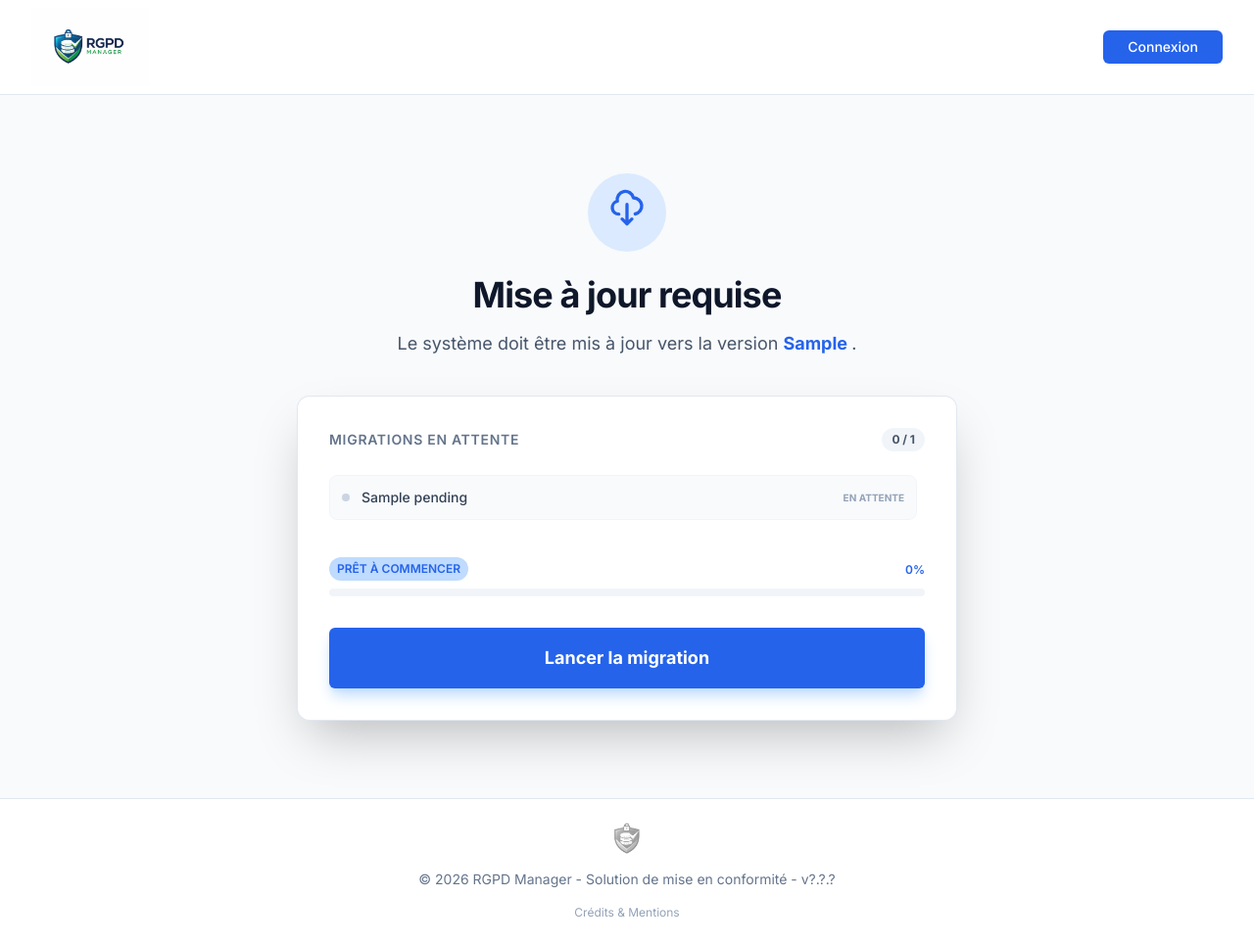
After one commit to vthuillier/RGPD-manager, a PHP site: template templates/upgrade/index.php in a window 1280 px wide. The commit adds this page. Shown: the whole page at 98% size. Run offline with PHP 8.4, Linux system fonts and the light colour scheme; the template is opened without the code that fills it: most values are stand-ins (such as "Sample title", 1, 10 or a date in 2020); some libraries are stand-ins or nearby versions.

Commit message:
feat: Add database migration manager and interactive upgrade UI.

```diff
--- /dev/null
+++ b/templates/upgrade/index.php
@@ -0,0 +1,181 @@
+<div class="max-w-2xl mx-auto py-12">
+    <div class="text-center mb-10">
+        <div class="inline-flex items-center justify-center w-20 h-20 bg-primary-100 rounded-full mb-6">
+            <svg class="w-10 h-10 text-primary-600 animate-bounce" fill="none" stroke="currentColor"
+                viewBox="0 0 24 24">
+                <path stroke-linecap="round" stroke-linejoin="round" stroke-width="2"
+                    d="M7 16a4 4 0 01-.88-7.903A5 5 0 1115.9 6L16 6a5 5 0 011 9.9M9 19l3 3m0 0l3-3m-3 3V10"></path>
+            </svg>
+        </div>
+        <h1 class="text-4xl font-extrabold text-slate-900 tracking-tight">Mise à jour requise</h1>
+        <p class="text-lg text-slate-600 mt-4">Le système doit être mis à jour vers la version <span
+                class="font-bold text-primary-600">
+                <?= $targetVersion ?>
+            </span>.</p>
+    </div>
+
+    <div class="card shadow-2xl border-0 ring-1 ring-slate-200">
+        <div class="p-8">
+            <div class="flex items-center justify-between mb-6">
+                <h2 class="text-sm font-semibold text-slate-500 uppercase tracking-wider">Migrations en attente</h2>
+                <span id="counter" class="text-xs font-bold bg-slate-100 text-slate-600 px-2.5 py-1 rounded-full">
+                    0 /
+                    <?= count($pending) ?>
+                </span>
+            </div>
+
+            <div class="space-y-3 mb-8 max-h-60 overflow-y-auto pr-2 custom-scrollbar">
+                <?php foreach ($pending as $index => $migration): ?>
+                    <div id="mig-<?= $index ?>"
+                        class="flex items-center justify-between p-3 rounded-lg border border-slate-100 bg-slate-50 transition-all duration-300">
+                        <div class="flex items-center gap-3">
+                            <div class="status-icon w-2 h-2 rounded-full bg-slate-300"></div>
+                            <span class="text-sm font-medium text-slate-700">
+                                <?= htmlspecialchars($migration['name']) ?>
+                            </span>
+                        </div>
+                        <span class="status-text text-[10px] font-bold uppercase text-slate-400">En attente</span>
+                    </div>
+                <?php endforeach; ?>
+            </div>
+
+            <div class="relative pt-1">
+                <div class="flex mb-2 items-center justify-between">
+                    <div>
+                        <span id="progress-text"
+                            class="text-xs font-semibold inline-block py-1 px-2 uppercase rounded-full text-primary-600 bg-primary-200">
+                            Prêt à commencer
+                        </span>
+                    </div>
+                    <div class="text-right">
+                        <span id="percentage" class="text-xs font-semibold inline-block text-primary-600">
+                            0%
+                        </span>
+                    </div>
+                </div>
+                <div class="overflow-hidden h-2 mb-4 text-xs flex rounded-full bg-slate-100">
+                    <div id="progress-bar" style="width:0%"
+                        class="shadow-none flex flex-col text-center whitespace-nowrap text-white justify-center bg-primary-500 transition-all duration-500">
+                    </div>
+                </div>
+            </div>
+
+            <div class="mt-8 flex flex-col gap-4">
+                <button id="start-btn"
+                    class="w-full btn btn-primary py-4 text-lg font-bold shadow-lg shadow-primary-200">
+                    Lancer la migration
+                </button>
+                <p id="error-msg" class="hidden text-sm text-red-600 bg-red-50 p-4 rounded-lg border border-red-100">
+                </p>
+            </div>
+        </div>
+    </div>
+</div>
+
+<style>
+    .custom-scrollbar::-webkit-scrollbar {
+        width: 4px;
+    }
+
+    .custom-scrollbar::-webkit-scrollbar-track {
+        background: transparent;
+    }
+
+    .custom-scrollbar::-webkit-scrollbar-thumb {
+        background: #e2e8f0;
+        border-radius: 10px;
+    }
+
+    .mig-applying {
+        @apply border-primary-200 bg-primary-50 ring-1 ring-primary-100;
+    }
+
+    .mig-done {
+        @apply border-green-200 bg-green-50;
+    }
+
+    .mig-error {
+        @apply border-red-200 bg-red-50;
+    }
+</style>
+
+<script>
+    const startBtn = document.getElementById('start-btn');
+    const progressBar = document.getElementById('progress-bar');
+    const progressText = document.getElementById('progress-text');
+    const percentageText = document.getElementById('percentage');
+    const counterText = document.getElementById('counter');
+    const errorMsg = document.getElementById('error-msg');
+
+    const migrations = <?= json_encode(array_keys($pending)) ?>;
+    const total = migrations.length;
+    let current = 0;
+
+    async function processMigration() {
+        if (current >= total) {
+            progressText.textContent = "Mise à jour terminée !";
+            progressText.className = "text-xs font-semibold inline-block py-1 px-2 uppercase rounded-full text-green-600 bg-green-200";
+            startBtn.textContent = "Accéder à l'application";
+            startBtn.className = "w-full btn bg-green-600 hover:bg-green-700 text-white py-4 text-lg font-bold shadow-lg shadow-green-200";
+            startBtn.disabled = false;
+            startBtn.onclick = () => window.location.href = 'index.php';
+            return;
+        }
+
+        const mIndex = current;
+        const element = document.getElementById('mig-' + mIndex);
+        const icon = element.querySelector('.status-icon');
+        const status = element.querySelector('.status-text');
+
+        element.classList.add('mig-applying', 'scale-[1.02]');
+        icon.classList.remove('bg-slate-300');
+        icon.classList.add('bg-primary-500', 'animate-pulse');
+        status.textContent = "Migration en cours...";
+        status.className = "status-text text-[10px] font-bold uppercase text-primary-500";
+
+        try {
+            const response = await fetch('index.php?page=upgrade&action=process');
+            const result = await response.json();
+
+            if (result.success) {
+                element.classList.remove('mig-applying', 'scale-[1.02]');
+                element.classList.add('mig-done');
+                icon.classList.remove('bg-primary-500', 'animate-pulse');
+                icon.classList.add('bg-green-500');
+                status.textContent = "Succès";
+                status.className = "status-text text-[10px] font-bold uppercase text-green-500";
+
+                current++;
+                const percent = Math.round((current / total) * 100);
+                progressBar.style.width = percent + '%';
+                percentageText.textContent = percent + '%';
+                counterText.textContent = current + ' / ' + total;
+                progressText.textContent = "Migration " + current + " / " + total;
+
+                // Wait a bit to show progress smoothly
+                setTimeout(processMigration, 300);
+            } else {
+                throw new Error(result.error);
+            }
+        } catch (err) {
+            element.classList.remove('mig-applying');
+            element.classList.add('mig-error');
+            icon.classList.remove('bg-primary-500', 'animate-pulse');
+            icon.classList.add('bg-red-500');
+            status.textContent = "Erreur";
+            status.className = "status-text text-[10px] font-bold uppercase text-red-500";
+
+            errorMsg.textContent = "Erreur lors de la mise à jour : " + err.message;
+            errorMsg.classList.remove('hidden');
+            startBtn.disabled = false;
+            startBtn.textContent = "Réessayer";
+        }
+    }
+
+    startBtn.addEventListener('click', () => {
+        startBtn.disabled = true;
+        errorMsg.classList.add('hidden');
+        progressText.textContent = "Initialisation...";
+        processMigration();
+    });
+</script>
```
Also changed, not shown: public/index.php (+23 -5 lines), src/Controller/UpgradeController.php (added, +51 -0 lines), src/Database/MigrationManager.php (+41 -3 lines).
